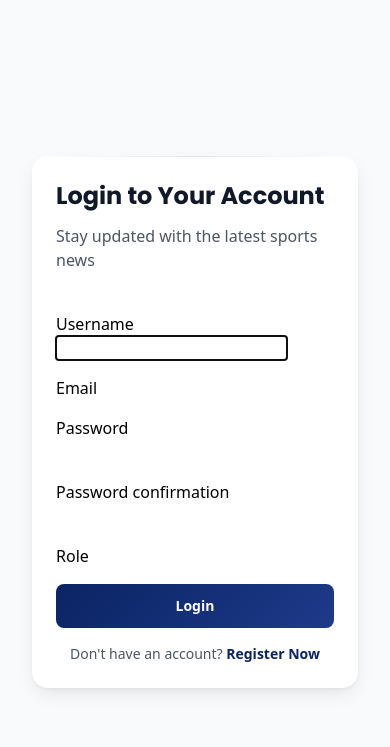
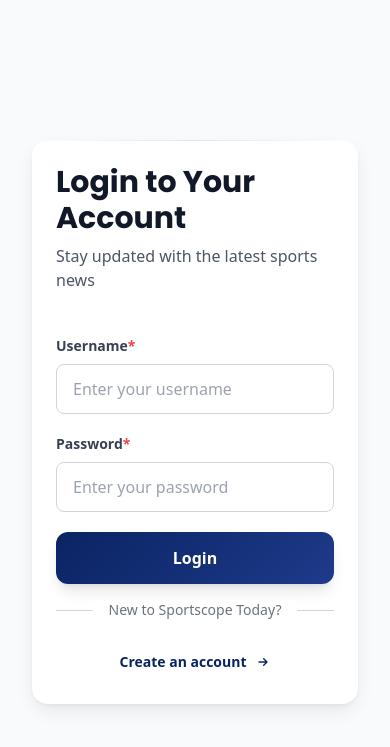
Before and after one commit to sportscope-today-d11/sportscope-today, a Django app: template main/templates/login.html in a window 390 px wide. Shown: the top 747 px of the page. Run offline with Django 5.2, Linux system fonts and the light colour scheme; the template is opened without the code that fills it: values that come from a table or form of the project are taken from there, others are empty; parts of the project's set-up code (start-up, migrations or seed data) failed here and were passed over; some libraries are stand-ins or nearby versions.

Commit message:
fix auth

```diff
--- a/main/forms.py
+++ b/main/forms.py
@@ -1,5 +1,5 @@
 from django import forms
-from django.contrib.auth.forms import UserCreationForm
+from django.contrib.auth.forms import UserCreationForm, AuthenticationForm
 from django.contrib.auth.models import User
 from .models import Person
 
@@ -17,21 +17,14 @@ class RegisterForm(UserCreationForm):
         model = User
         fields = ['username', 'email', 'password1', 'password2']
 
-    def clean_email(self):
-        email = self.cleaned_data.get('email')
-        if User.objects.filter(email=email).exists():
-            raise forms.ValidationError("This email is already registered.")
-        return email
 
     def save(self, commit=True):
         user = super().save(commit=False)
-        user.email = self.cleaned_data['email']
         if commit:
             user.save()
             # Role otomatis diset ke 'user'
             Person.objects.create(
                 user=user,
-                email=self.cleaned_data['email'],
                 role='user'
             )
         return user
--- a/main/templates/homepage.html
+++ b/main/templates/homepage.html
@@ -67,13 +67,13 @@
         {% for news in hero_right %}
         <a href="{% url 'main:news_detail' news.id %}" class="group flex gap-3 items-start p-2 border-b border-gray-200 hover:bg-gray-100">
           <div class="w-24 aspect-video flex-shrink-0">
-            <img src="{{ news.thumbnail_url }}" alt="{{ news.title }}" class="w-full h-full object-cover rounded">
+            <img src="{{ news.thumbnail_url }}" alt="{{ news.title }}" class="w-full h-full object-cover">
           </div>
           <div class="flex flex-col justify-between w-[70%]">
-            <span class="text-xs font-bold text-[#c70000] uppercase tracking-wide">{{ news.category }}</span>
             <h3 class="text-sm font-[Merriweather] font-semibold leading-tight group-hover:underline">
               {{ news.title }}
             </h3>
+            <span class="text-xs font-bold text-[#c70000] uppercase tracking-wide mt-2">{{ news.category }}</span>
             <div class="text-xs text-gray-500 mt-1">
               <span>By {{ news.author }} | {{ news.publish_time|date:"M j, Y" }}</span>
             </div>
--- a/main/templates/login.html
+++ b/main/templates/login.html
@@ -1,36 +1,100 @@
 {% extends "auth.html" %}
 
 {% block title %}
-<h2 class="text-2xl sm:text-3xl font-bold text-gray-900 brand-text mb-3">Login to Your Account</h2>
+<h2 class="text-3xl font-bold text-gray-900 brand-text mb-2">Login to Your Account</h2>
 <p class="text-gray-600 text-base font-inter">Stay updated with the latest sports news</p>
 {% endblock %}
 
 {% block content %}
-<form method="POST" class="space-y-4 auth-form">
+<form id="ajax-login-form" class="space-y-5">
   {% csrf_token %}
-  {{ form.non_field_errors }}
 
-  {% for field in form %}
-    <div>
-      <label for="{{ field.id_for_label }}" class="auth-form-label">
-        {{ field.label }}
-      </label>
-      {{ field }}
-      {% if field.errors %}
-        <p class="text-red-500 text-xs mt-1">{{ field.errors|join:", " }}</p>
-      {% endif %}
-    </div>
-  {% endfor %}
+  <div>
+    <label class="block text-sm font-semibold text-gray-700 mb-2">Username<span class="text-red-500">*</span></label>
+    <input id="username" type="text" class="w-full px-4 py-3 border border-gray-300 rounded-lg focus:ring-2 focus:ring-blue-600 outline-none transition-all"
+      placeholder="Enter your username" required>
+  </div>
 
-  <button type="submit"
-    class="w-full text-white py-3 rounded-lg font-semibold transition-all duration-200 text-sm"
-    style="background: linear-gradient(135deg, #0a2463 0%, #1e3a8a 100%); hover:shadow-lg;">
-    Login
+  <div>
+    <label class="block text-sm font-semibold text-gray-700 mb-2">Password<span class="text-red-500">*</span></label>
+    <input id="password" type="password" class="w-full px-4 py-3 border border-gray-300 rounded-lg focus:ring-2 focus:ring-blue-600 outline-none transition-all"
+      placeholder="Enter your password" required>
+  </div>
+
+  <div id="login-error" class="hidden text-red-600 text-sm font-medium"></div>
+
+  <button id="ajax-login-btn" type="button"
+    class="w-full text-white py-3.5 rounded-xl font-semibold transition-all duration-300 text-base shadow-lg hover:shadow-xl active:scale-[0.98] relative flex justify-center"
+    style="background: linear-gradient(135deg, #0a2463 0%, #1e3a8a 100%);">
+    <span class="btn-text">Login</span>
+    <svg class="loader hidden animate-spin w-5 h-5 text-white absolute"
+      fill="none" viewBox="0 0 24 24">
+      <circle class="opacity-30" cx="12" cy="12" r="10" stroke="currentColor" stroke-width="4"></circle>
+      <path class="opacity-90" fill="currentColor"
+        d="M4 12a8 8 0 018-8v4a4 4 0 00-4 4H4z"></path>
+    </svg>
   </button>
 </form>
 
-<p class="text-center text-sm text-gray-600 mt-6 font-inter">
-  Don't have an account?
-  <a href="{% url 'main:register' %}" class="font-semibold hover:underline" style="color: #0a2463;">Register Now</a>
-</p>
+<div class="mt-8 text-center">
+  <div class="relative">
+    <div class="absolute inset-0 flex items-center">
+      <div class="w-full border-t border-gray-300"></div>
+    </div>
+    <div class="relative flex justify-center text-sm">
+      <span class="px-4 bg-white text-gray-500 font-medium">New to Sportscope Today?</span>
+    </div>
+  </div>
+
+  <p class="text-sm text-gray-600 mt-6">
+    <a href="{% url 'main:register' %}"
+       class="inline-flex items-center gap-2 font-semibold hover:underline transition-colors px-4 py-2 rounded-lg hover:bg-gray-50"
+       style="color: #0a2463;">
+      <span>Create an account</span>
+      <svg class="w-4 h-4" fill="none" stroke="currentColor" viewBox="0 0 24 24">
+        <path stroke-linecap="round" stroke-linejoin="round" stroke-width="2" d="M13 7l5 5m0 0l-5 5m5-5H6"/>
+      </svg>
+    </a>
+  </p>
+</div>
+
+<script>
+const form = document.getElementById("ajax-login-form");
+form.addEventListener("submit", e => e.preventDefault()); // HENTIKAN GET ✅
+
+document.getElementById("ajax-login-btn").addEventListener("click", function () {
+
+    const errorBox = document.getElementById("login-error");
+    const username = document.getElementById("username").value.trim();
+    const password = document.getElementById("password").value;
+    const csrftoken = document.querySelector('[name=csrfmiddlewaretoken]').value;
+
+    errorBox.classList.add("hidden");
+
+    fetch("{% url 'main:login' %}", {
+        method: "POST",
+        headers: {
+            "X-CSRFToken": csrftoken,
+            "Content-Type": "application/json",
+        },
+        body: JSON.stringify({username, password}),
+    })
+    .then(res => res.json())
+    .then(data => {
+        if (data.status === "success") {
+            window.location.href = data.redirect_url;
+        } else {
+            errorBox.innerText = data.message;
+            errorBox.classList.remove("hidden");
+        }
+    })
+    .catch(() => {
+        errorBox.innerText = "Network error";
+        errorBox.classList.remove("hidden");
+    });
+});
+</script>
+
+
+
 {% endblock %}
--- a/main/urls.py
+++ b/main/urls.py
@@ -10,8 +10,9 @@ urlpatterns = [
     path('', homepage, name="homepage"),
     path('news/', news_list, name='news_list'),
     path('news/<int:news_id>/', news_detail, name='news_detail'),
-    path('user/login', user_login, name='login'),
-    path('user/register', user_register, name='register'),
+    path('user/login/', user_login, name='login'),
+    path('user/register/', user_register, name='register'),
+    path('user/logout/', user_logout, name='logout'),
 ]
 
 if settings.DEBUG:
--- a/templates/auth.html
+++ b/templates/auth.html
@@ -113,9 +113,9 @@
                     Your Ultimate Sports News Hub
                 </p>
 
-                <p class="text-base font-inter leading-relaxed text-gray-300">
+                <!-- <p class="text-base font-inter leading-relaxed text-gray-300">
                     Get the latest updates on transfers, match results, injury reports, and exclusive insights from the world of sports.
-                </p>
+                </p> -->
 
                 <!-- Optional: Stats atau features -->
                 <div class="mt-8 grid grid-cols-3 gap-4 text-center">
```
Also changed, not shown: main/models.py (+48 -1 lines), main/templates/register.html (+0 -14 lines), main/views.py (+40 -1 lines), templates/navbar.html (+86 -40 lines), main/migrations/0003_news_remove_person_email.py (added).
